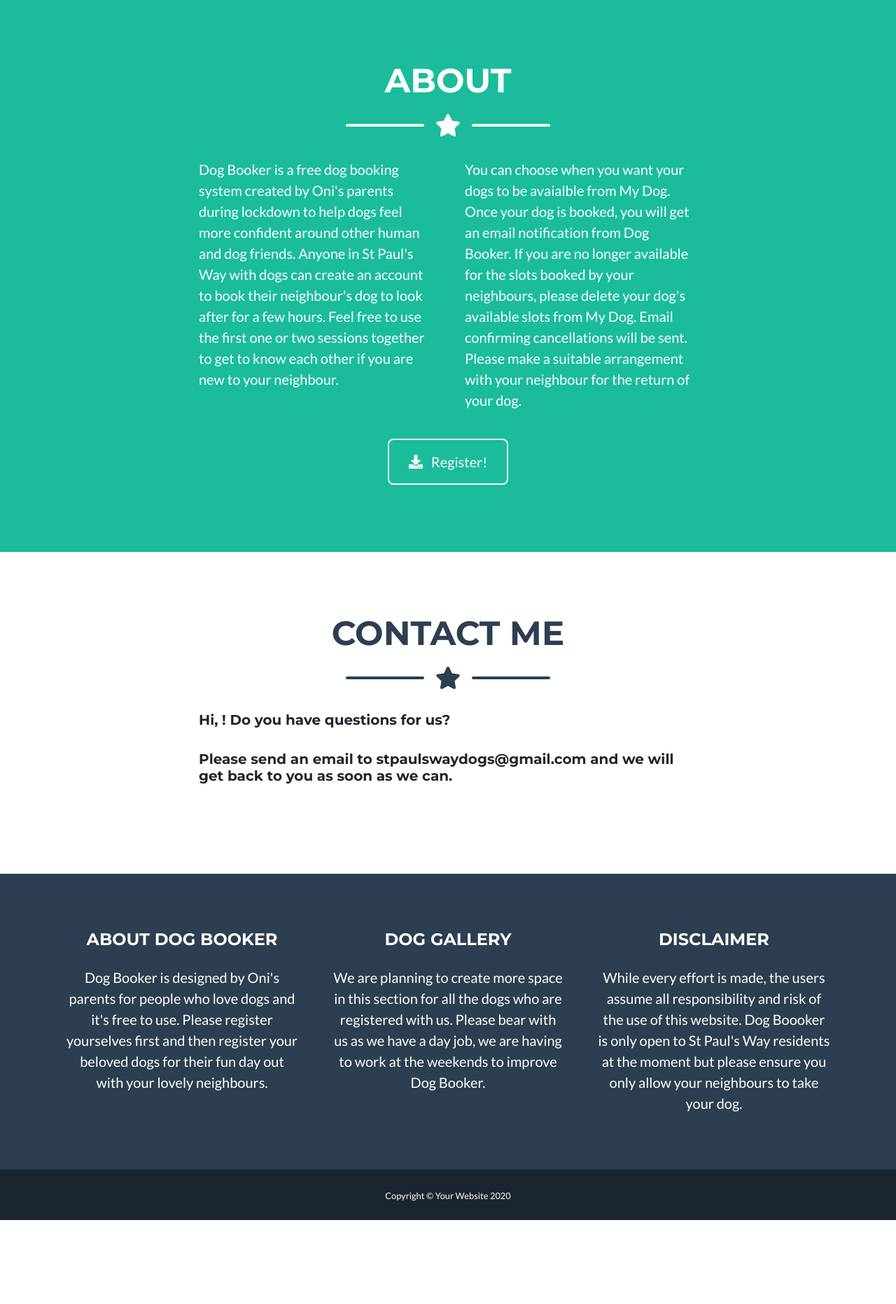
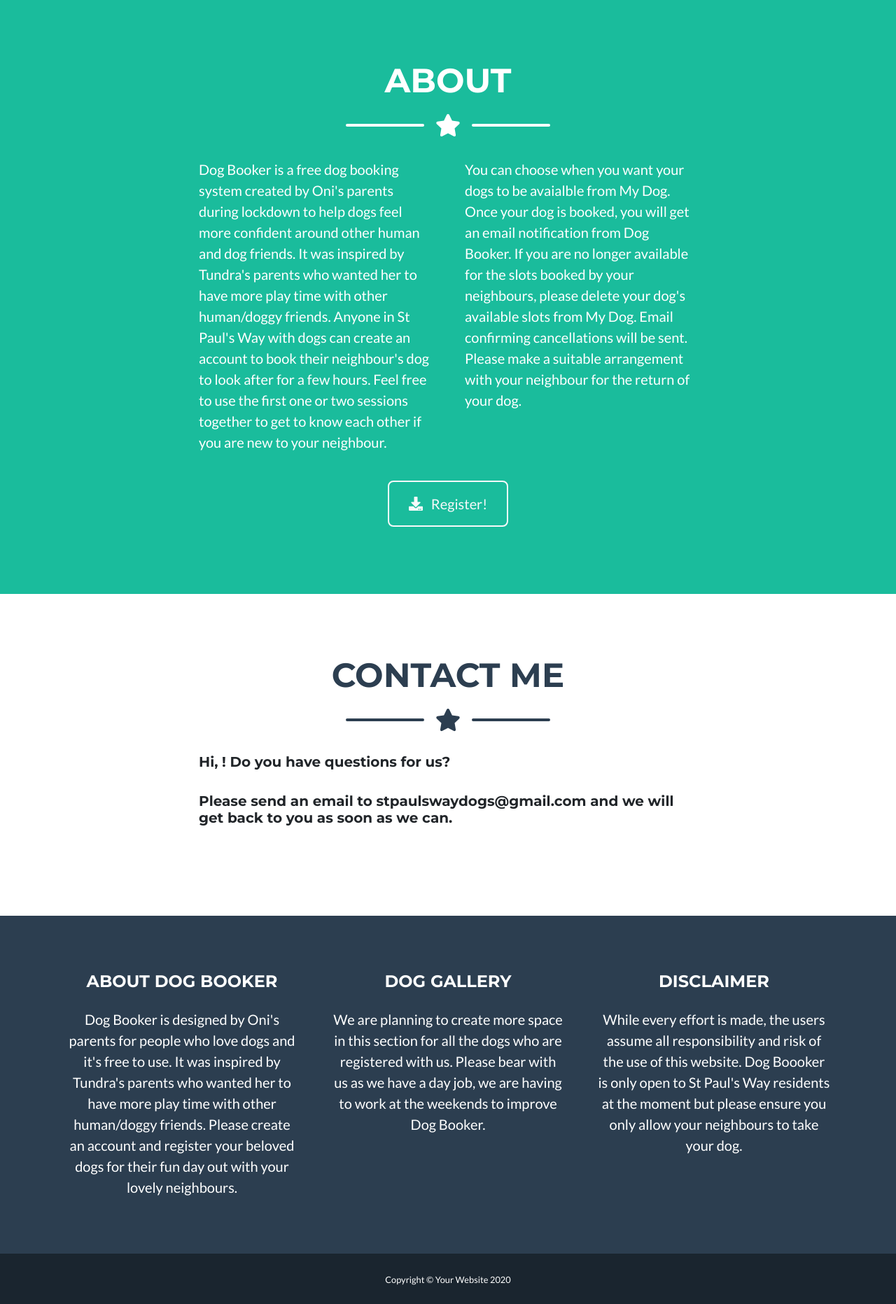
Before and after one commit to cruzzoe/doggy_book, a Flask app: a page that uses app/templates/base.html in a window 1280 px wide. Shown: the part 1826-3690 px from the top of the page at 70% size. Before the commit the page ends 3570 px from the top, so only its background shows below. Run offline with Flask 2, Linux system fonts and the light colour scheme; some libraries are stand-ins or nearby versions.

Commit message:
Update text

```diff
--- a/app/templates/base.html
+++ b/app/templates/base.html
@@ -152,7 +152,7 @@
               </div>
               <!-- About Section Content-->
               <div class="row">
-                  <div class="col-lg-4 ml-auto"><p class="lead">Dog Booker is a free dog booking system created by Oni's parents during lockdown to help dogs feel more confident around other human and dog friends. Anyone in St Paul's Way with dogs can create an account to book their neighbour's dog to look after for a few hours. Feel free to use the first one or two sessions together to get to know each other if you are new to your neighbour.</p></div>
+                  <div class="col-lg-4 ml-auto"><p class="lead">Dog Booker is a free dog booking system created by Oni's parents during lockdown to help dogs feel more confident around other human and dog friends. It was inspired by Tundra's parents who wanted her to have more play time with other human/doggy friends. Anyone in St Paul's Way with dogs can create an account to book their neighbour's dog to look after for a few hours. Feel free to use the first one or two sessions together to get to know each other if you are new to your neighbour.</p></div>
                   <div class="col-lg-4 mr-auto"><p class="lead">You can choose when you want your dogs to be avaialble from My Dog. Once your dog is booked, you will get an email notification from Dog Booker. If you are no longer available for the slots booked by your neighbours, please delete your dog's available slots from My Dog. Email confirming cancellations will be sent. Please make a suitable arrangement with your neighbour for the return of your dog.</p></div>
               </div>
               <!-- About Section Button, we need to change the link to Register-->
@@ -214,7 +214,7 @@
                   <div class="col-lg-4">
                       <h4 class="text-uppercase mb-4">About Dog Booker</h4>
                       <p class="lead mb-0">
-                          Dog Booker is designed by Oni's parents for people who love dogs and it's free to use. Please register yourselves first and then register your beloved dogs for their fun day out with your lovely neighbours.
+                          Dog Booker is designed by Oni's parents for people who love dogs and it's free to use. It was inspired by Tundra's parents who wanted her to have more play time with other human/doggy friends. Please create an account and register your beloved dogs for their fun day out with your lovely neighbours.
                       </p>
                   </div>
                   <div class="col-lg-4 mb-5 mb-lg-0">
```
